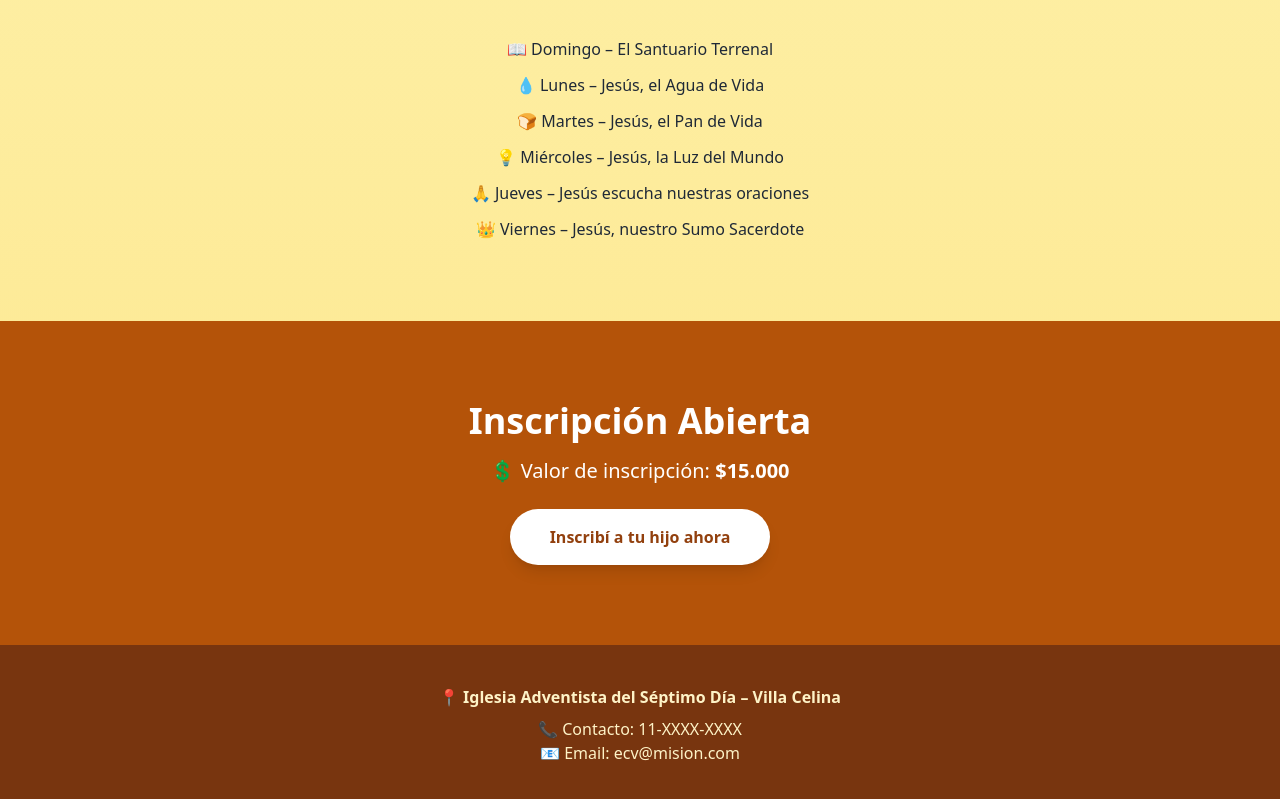
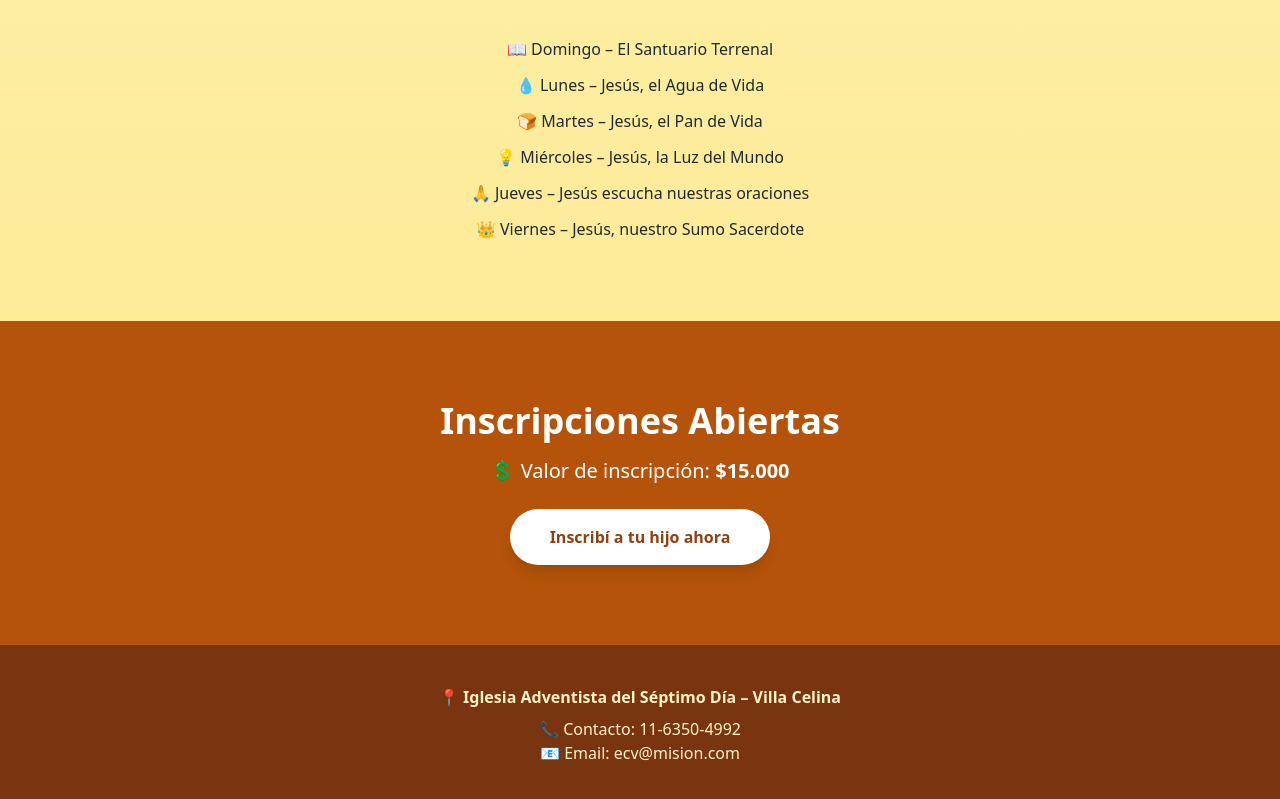
Before and after one commit to RikiDelgado/sistemaecv, a Next.js app in the folder frontend/: page / in a window 1280 px wide. Shown: the part 3131-3930 px from the top of the page. Built offline with nearby package versions, Linux system fonts and the light colour scheme.

Commit message:
completado landing

```diff
--- a/frontend/app/page.tsx
+++ b/frontend/app/page.tsx
@@ -144,7 +144,7 @@ export default function Home() {
       {/* PRECIO Y CTA */}
       <section className="bg-amber-700 text-white py-20 text-center">
         <h2 className="text-4xl font-extrabold mb-4">
-          Inscripción Abierta
+          Inscripciones Abiertas
         </h2>
         <p className="text-xl mb-6">
           💲 Valor de inscripción: <strong>$15.000</strong>
@@ -163,7 +163,7 @@ export default function Home() {
         <p className="mb-2 font-semibold">
           📍 Iglesia Adventista del Séptimo Día – Villa Celina
         </p>
-        <p>📞 Contacto: 11-XXXX-XXXX</p>
+        <p>📞 Contacto: 11-6350-4992</p>
         <p>📧 Email: ecv@mision.com</p>
       </footer>
     </main>
```
